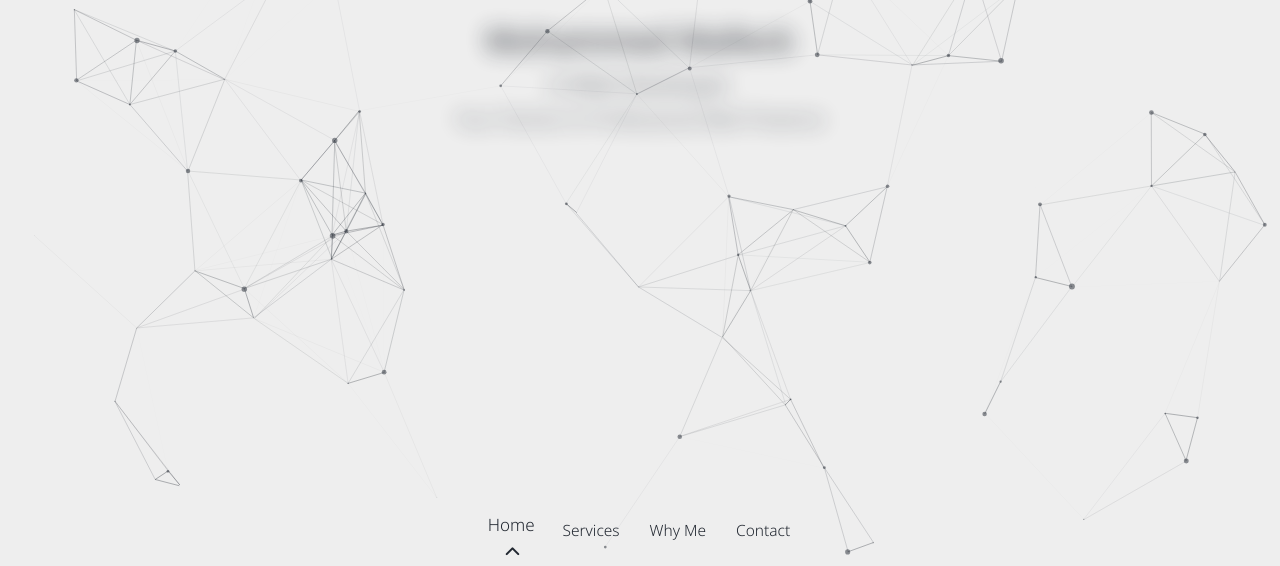
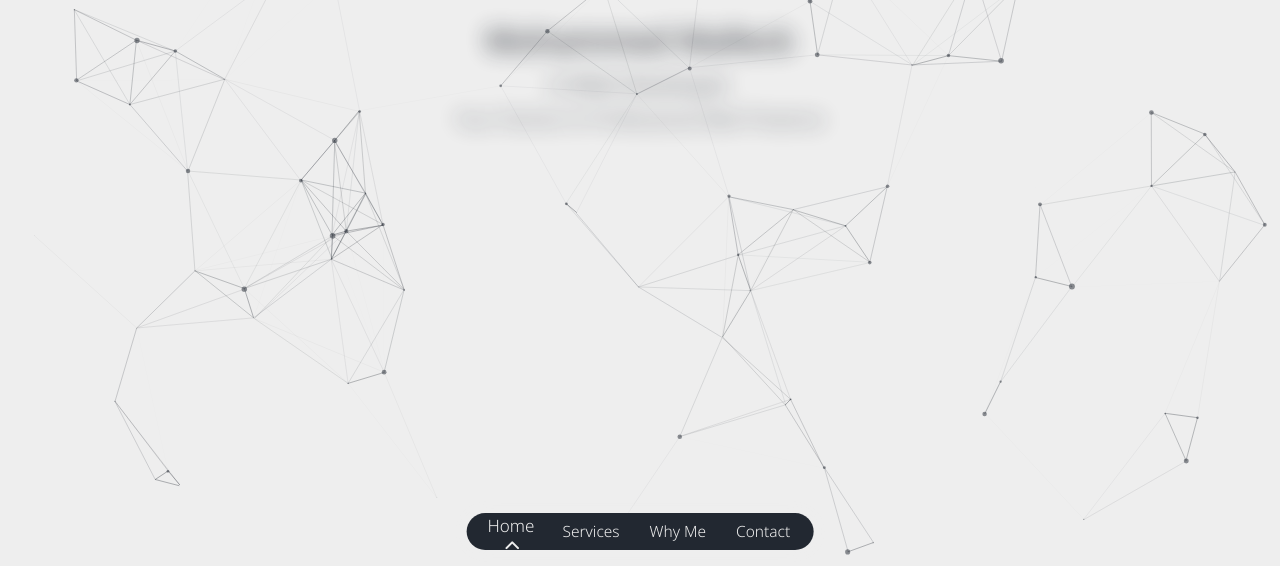
Before and after one commit to MohammedMalleck/business-site, a website built with webpack: page index.html in a window 1280 px wide. Shown: the part 234-800 px from the top of the page. Built offline with nearby package versions, Linux system fonts and the light colour scheme; files whose address does not match are found by name.

Commit message:
Feat :- Re designed the toolbar and added  intersection observer for moving arrow

```diff
--- a/index.html
+++ b/index.html
@@ -88,16 +88,16 @@
     </section>
     <section class="particles-js-container" id="particles-js"></section>
     <ul class="navigation-bar">
-      <a class="active"  href="#home">
+      <a class="active home-menu"  href="#home">
         <li>Home</li>
       </a>
-      <a  href="#services">
+      <a class="services-menu" href="#services">
         <li>Services</li>
       </a>
-      <a href="#whyme">
+      <a class="whyme-menu" href="#whyme">
         <li>Why Me</li>
       </a>
-      <a href="#contact">
+      <a class="contact-menu" href="#contact">
         <li>Contact</li>
       </a>
       <div class="arrow">
--- a/main/script.js
+++ b/main/script.js
@@ -1,4 +1,7 @@
 import './styles.scss';
+
+const scrollData = new Map();
+const observer = new IntersectionObserver(handleObserver,{root : null , rootMargin : "-50% 0%" , threshold : 0});
 
 function displayParticles(speed,color){
   particlesJS("particles-js",
@@ -143,27 +146,42 @@ function handleThemeChange(){
   audioEl.play();
 };
 
-function handleArrowPosition(){
+function handleScroll(){
   const navigationBarEl = document.querySelector('.navigation-bar');
   const {left : navigationBarElLeft,width : navigationBarElWidth} = navigationBarEl.getBoundingClientRect();
   const arrowEl = document.querySelector('.arrow');
-  let variables = ' ';
-  navigationBarEl.querySelectorAll('a').forEach((menuLinkEl,index) => {
+  navigationBarEl.querySelectorAll('a').forEach((menuLinkEl) => {
     const {left,width} = menuLinkEl.getBoundingClientRect();
     const correctLeftValue = left - navigationBarElLeft;
     const leftValuePx = Math.round((correctLeftValue + (width / 2)) - (arrowEl.clientWidth / 2));
-    const leftValuePercentage = (leftValuePx / navigationBarElWidth) * 100;
-    variables +=  `--left-arrow-${index + 1}:${leftValuePercentage}%;`;
+    const leftValuePercentage = (leftValuePx / navigationBarElWidth) * 100 + "%";
+    scrollData.set(menuLinkEl.textContent.trim().toLowerCase(),leftValuePercentage);
   });
 
-  document.querySelector('main').style = variables;
-}
+  arrowEl.style.left = scrollData.get('home');
+
+  //set scroll vlaues of sections
+  //& observe the sections
+  document.querySelectorAll('.content-container section').forEach(sectionEl => {
+    observer.observe(sectionEl);
+  });
 
 
-
+}
+function handleObserver(entries){
+  entries.forEach(entry => {
+      if(entry.isIntersecting){
+        const sectionEl = entry.target;
+        const sectionName = sectionEl.id;
+        document.querySelector('.arrow').style.left = scrollData.get(sectionName);
+        document.querySelector('.navigation-bar a.active').classList.remove('active');
+        document.querySelector(`.navigation-bar a.${sectionName}-menu`).classList.add('active');
+      }
+  });
+};
 displayParticles(3,document.querySelector('body').className === 'dark' ? '#EEEEEE' : '#222831');
 initialCalculations();
-handleArrowPosition();
+handleScroll();
 
 window.addEventListener('resize',()=>{
   const bodyEl = document.querySelector('body');
--- a/main/styles.scss
+++ b/main/styles.scss
@@ -45,6 +45,9 @@ a{
     background-color: var(--light-theme-color);
     color: var(--dark-theme-color);
   }
+  @media (max-width: 500px){
+    display: none;
+  }
 }
 body{
   font-size: 1.6rem;
@@ -85,6 +88,11 @@ body{
     & .theme-icon-container::after{
       content: 'Switch to Dark Mode';
     };
+    & .navigation-bar{
+      background-color: var(--dark-theme-color);
+      box-shadow: 0px 0px 1em rgba(238, 238, 238, 1);
+      color: var(--light-theme-color);
+    }
   }
 
   /*dark theme styles*/
@@ -123,6 +131,11 @@ body{
     & .theme-icon-container::after{
       content: 'Switch to Light Mode';
     };
+    & .navigation-bar{
+      background-color: var(--light-theme-color);
+      box-shadow: 0px 0px 1em  rgba(34, 40, 49, 1);
+      color: var(--dark-theme-color);
+    }
   }
 }
 .loading-page{
@@ -191,17 +204,23 @@ main{
     font-weight: var(--light-font);
     position: fixed;
     font-size: clamp(1.1rem, 1rem + 0.428vw, 1.55rem);
-    bottom: 25px;
+    padding:.5em  1.5em;
+    border-radius: 100vw;
+    bottom: 2%;
     left: 50%;
     transform: translate(-50%,0%);
-    display: flex;
+    @include flex(flex);
     list-style: none;
     gap: 30px;
-
+    transition:background-color ease .2s , color .2s ease;
     & a{
-      transition:transform .15s ease;
+      transition:transform .2s ease;
       &.active{
         transform: scale(1.1) translateY(-25%);
+      }
+
+      &:not(.active):hover{
+        transform: scale(1.03) translateY(-2%);
       }
     }
 
@@ -212,9 +231,9 @@ main{
 
     & .arrow{
       font-size: clamp(1.1rem, 1rem + 0.428vw, 1.55rem);
-      top: 100%;
+      top: 60%;
       position: absolute;
-      transition: left .15s ease , bottom .15s ease;
+      transition: left .15s ease;
     }
 
     &:has(a:nth-child(1).active) .arrow{
@@ -287,8 +306,8 @@ header{
   overflow: scroll;
   width: 100%;
   scroll-behavior: smooth;
-  scroll-snap-type: y proximity;
-  scroll-margin-top:calc(20px + var(--theme-icon-size)) ;
+  scroll-margin-top:calc(20px + var(--theme-icon-size));
+  gap: 10%;
   &::-webkit-scrollbar{
     display: none;
   }
@@ -297,7 +316,6 @@ header{
   padding-top:calc(20px + var(--theme-icon-size));
 }
 .content-container section{
-  scroll-snap-align: start;
   height: fit-content;
   @include flex(column,center,center);
 
```
Also changed, not shown: dist/bundle.js, dist/styles.css.
